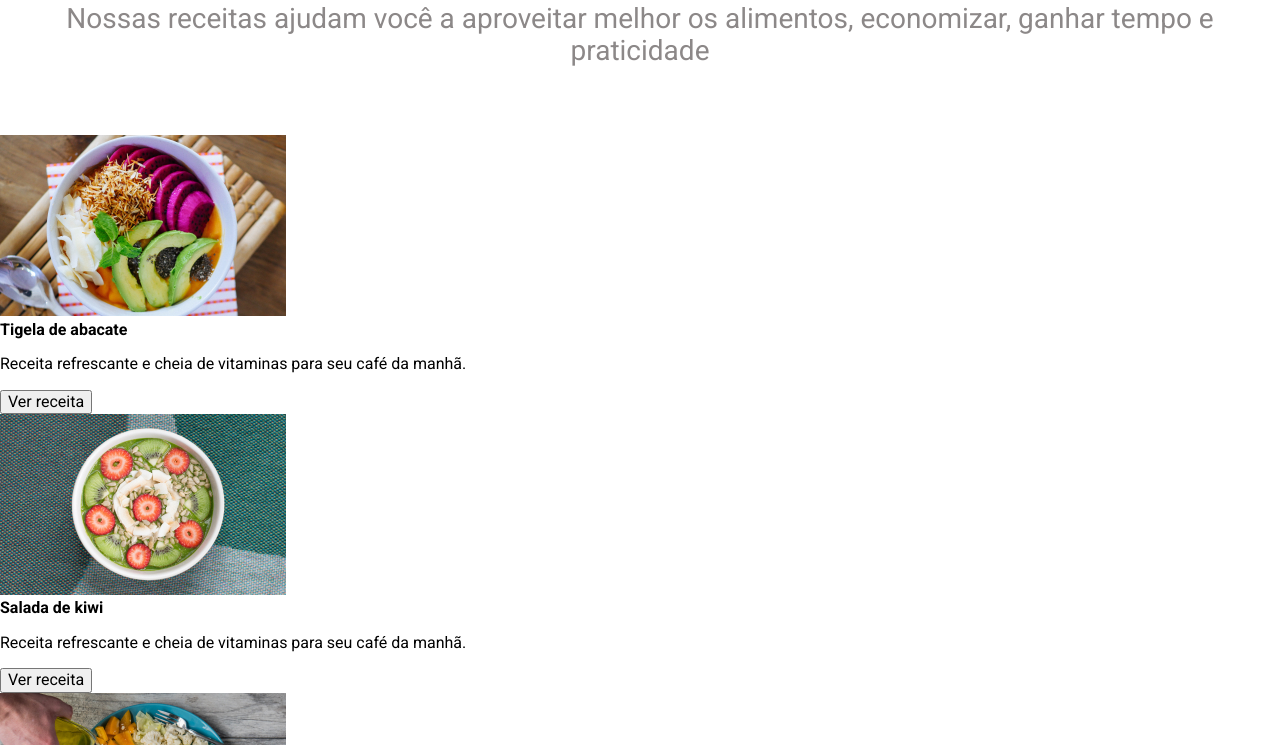
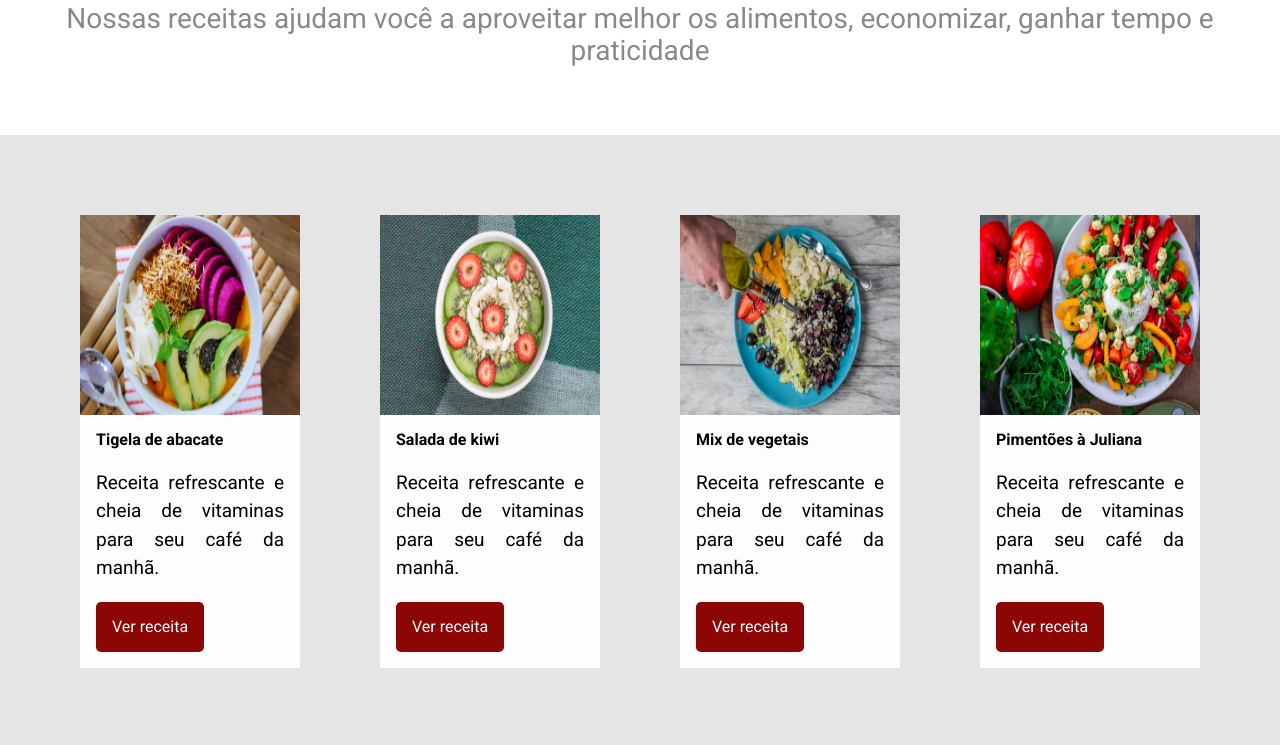
Before and after one commit to Behartt/Projeto-Fruto-Fruta-Alura, a plain HTML site: page index.html in a window 1280 px wide. Shown: the part 926-1671 px from the top of the page. Drawn offline with Linux system fonts and the light colour scheme.

Commit message:
Adicionando Receitas

```diff
--- /dev/null
+++ b/assets/css/receita/receita.css
@@ -0,0 +1,9 @@
+.receita{
+    background-color: #fdfdfd;
+    display: flex;
+    flex-direction: column;
+    margin-right: 5rem;
+    margin-bottom: 5rem;
+    width: calc(25% - 5rem);
+
+}
--- /dev/null
+++ b/assets/css/receita/receita__botao.css
@@ -0,0 +1,13 @@
+.receita__botao{
+    background: #8D0606;
+    border: none;
+    border-radius: 5px;
+    color: #fdfdfd;
+    padding: 1rem;
+    transition: all .3s ease-in-out;
+}
+
+.receita__botao:hover{
+    cursor: pointer;
+    background: #620404;
+}
--- /dev/null
+++ b/assets/css/receita/receita__conteudo.css
@@ -0,0 +1,3 @@
+.receita__conteudo{
+    padding: 1rem;
+}
--- /dev/null
+++ b/assets/css/receita/receita__img.css
@@ -0,0 +1,3 @@
+.receita__img{
+    height: 200px;
+}
--- /dev/null
+++ b/assets/css/receita/receita__texto.css
@@ -0,0 +1,5 @@
+.receita__texto{
+    font-size: 1.188rem;
+    line-height: 1.5;
+    text-align: justify;
+}
--- /dev/null
+++ b/assets/css/receita/receita__titulo.css
@@ -0,0 +1,3 @@
+.receita__img{
+    height: 200px;
+}
--- /dev/null
+++ b/assets/css/receita/receitas.css
@@ -0,0 +1,15 @@
+@import url(/assets/css/receita/receita.css);
+@import url(/assets/css/receita/receita__img.css);
+@import url(/assets/css/receita/receita__conteudo.css);
+@import url(/assets/css/receita/receita__titulo.css);
+@import url(/assets/css/receita/receita__texto.css);
+@import url(/assets/css/receita/receita__botao.css);
+
+
+
+.receitas{
+    background-color: #E5E5E5;
+    padding: 5rem 0 0 5rem;
+    display: flex;
+    flex-wrap: wrap;
+}
--- a/assets/css/styles.css
+++ b/assets/css/styles.css
@@ -1,3 +1,4 @@
 @import url(/assets/css/cabecalho/cabecalho.css);
 @import url(/assets/css/banner/banner.css);
 @import url(/assets/css/sobre/sobre.css);
+@import url(/assets/css/receita/receitas.css);
```
